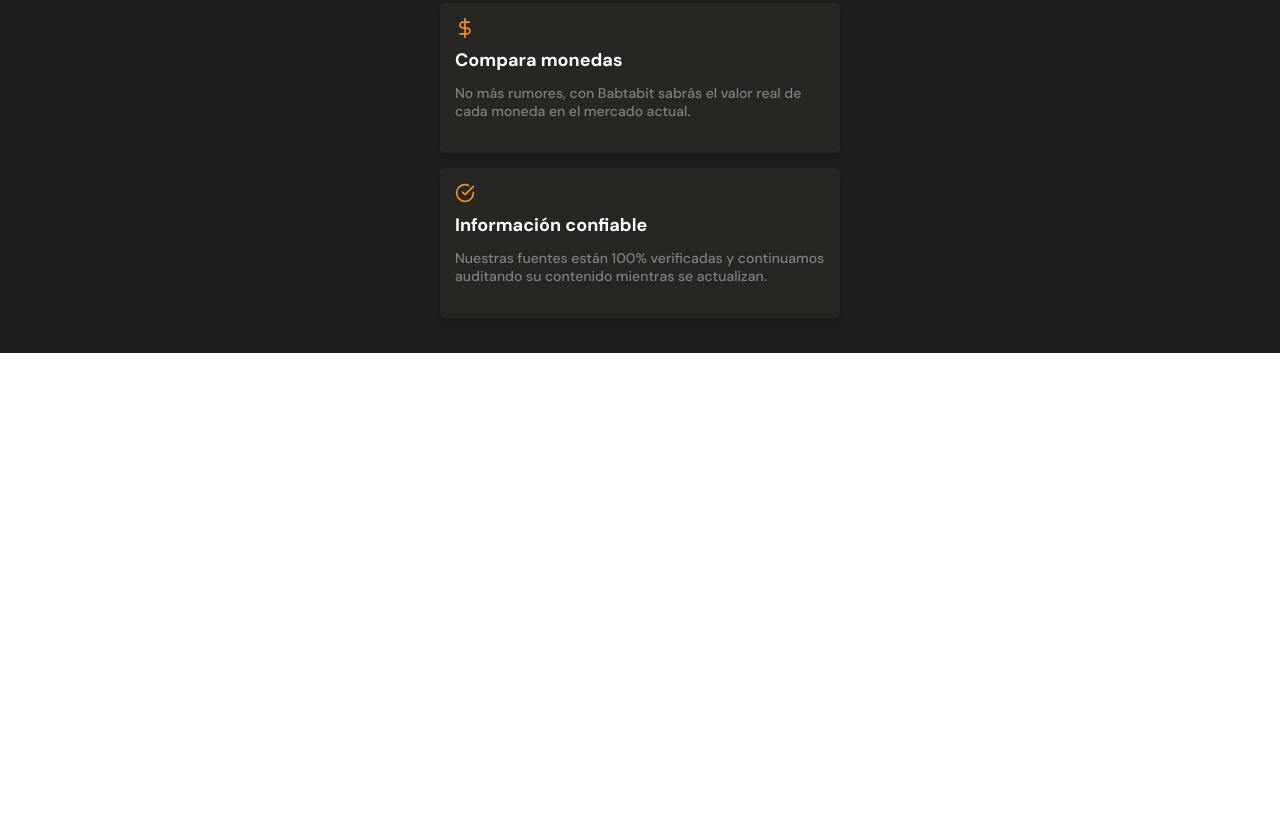
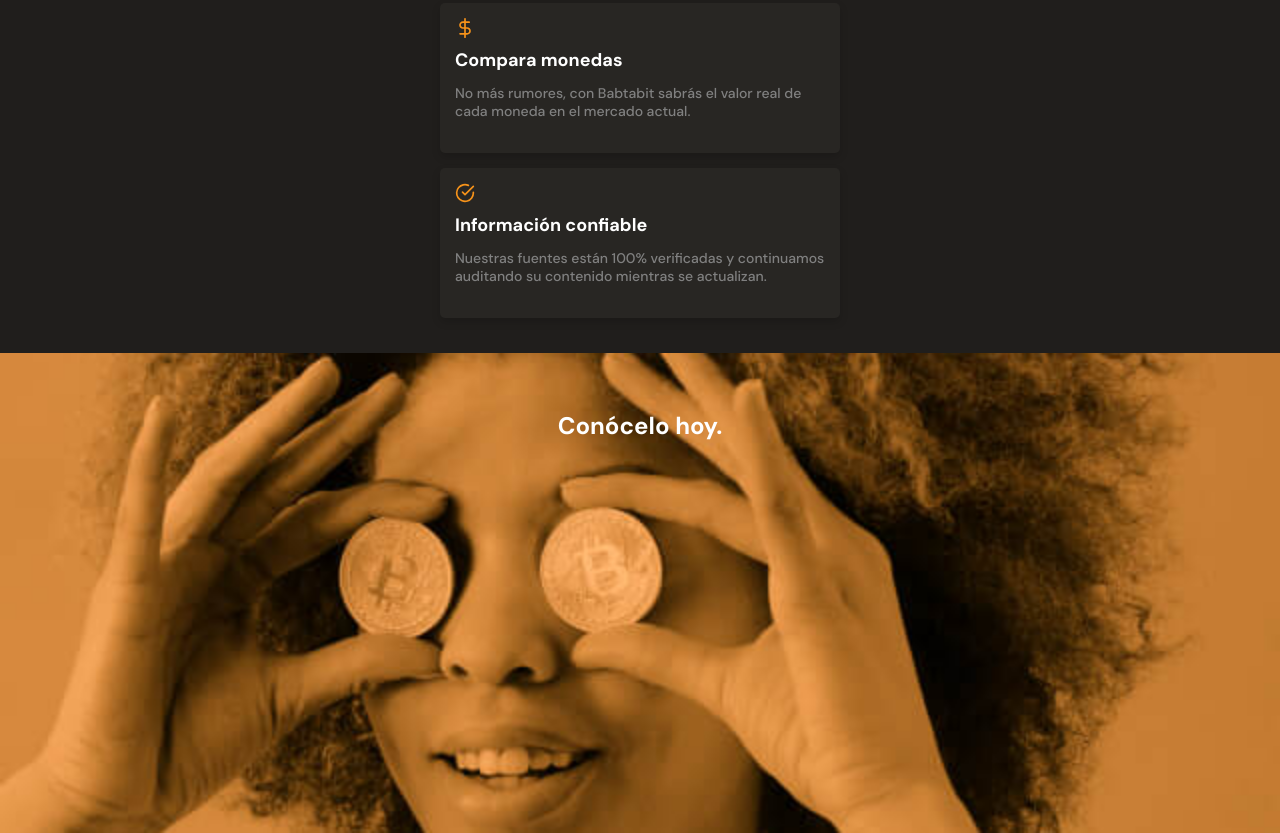
Before and after one commit to fredo-code/Proyecto_Responsive_Mobile_First, a plain HTML site: page index.html in a window 1280 px wide. Shown: the part 1637-2470 px from the top of the page. Before the commit the page ends 1990 px from the top, so only its background shows below. Drawn offline with Linux system fonts and the light colour scheme.

Commit message:
se termina la maquetación de la sección comodín de la imagen

```diff
--- a/index.html
+++ b/index.html
@@ -88,7 +88,9 @@
                     </article>
                 </section>
             </section>
-            <section></section>
+            <section class="bitcoin-img-container">
+                <h2>Conócelo hoy.</h2>
+            </section>
             <section></section>
         </main>
         <footer></footer>
--- a/styles.css
+++ b/styles.css
@@ -263,7 +263,7 @@ main {
     width: 90%;
     min-width: 288px;
     max-width: 400px;
-    height: 150px;
+    min-height: 150px;
     margin: 15px auto;
     padding: 15px;
     background-color: var(--warm-black);
@@ -304,3 +304,20 @@ main {
     line-height: 1.8rem;
     color: #808080;
 }
+.bitcoin-img-container {
+    width: 100%;
+    min-width: 320px;
+    height: 60vh;
+    background-image: url("./assets/imgs/bitcoinbaby2x.jpg");
+    background-position: center;
+    background-size: cover;
+    background-repeat: no-repeat;
+    text-align: center;
+}
+.bitcoin-img-container h2 {
+    padding-top: 60px;
+    font-size: 2.4rem;
+    font-weight: bold;
+    line-height: 2.6rem;
+    color: var(--just-white);
+}
```
Also changed, not shown: assets/imgs/bitcoinbaby2x.jpg (added), assets/imgs/mujer.jpg (deleted), 1 other file.
